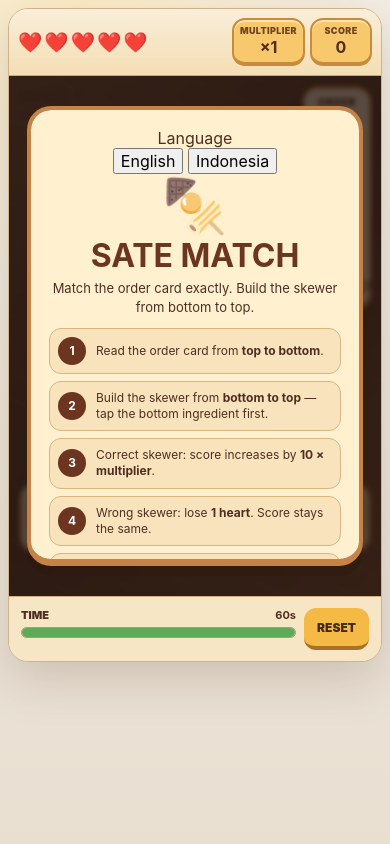
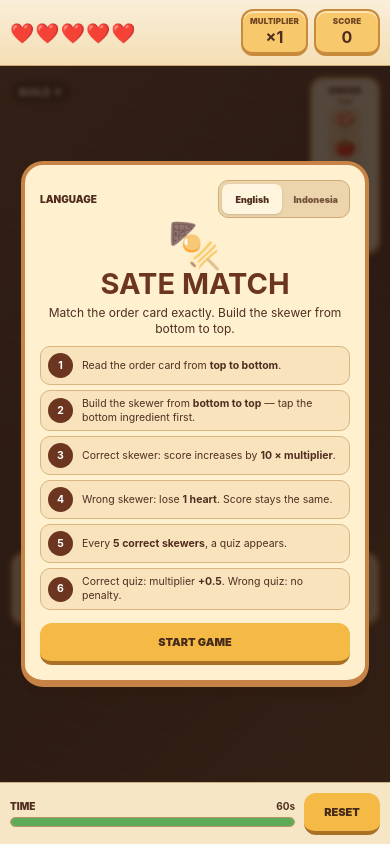
Before and after one commit to dr-iskandar/sate-match-game, a website built with Vite: page index.html in a window 390 px wide. Built offline with nearby package versions, Linux system fonts and the light colour scheme.

Commit message:
style: lock game to responsive mobile portrait layout

```diff
--- a/src/style.css
+++ b/src/style.css
@@ -1,47 +1,65 @@
 :root {
   font-family: Inter, ui-rounded, "SF Pro Rounded", system-ui, -apple-system, BlinkMacSystemFont, "Segoe UI", sans-serif;
   color: #4f2e20;
-  background: #efe8dc;
+  background: #2e211a;
   font-synthesis: none;
   text-rendering: optimizeLegibility;
 }
 
 * { box-sizing: border-box; }
 
-body {
+html,
+body,
+#app {
   margin: 0;
+  width: 100%;
   min-width: 320px;
-  min-height: 100vh;
-  background:
-    radial-gradient(circle at 20% 0%, rgba(255, 235, 186, .72), transparent 32%),
-    linear-gradient(180deg, #f3ede3, #e8dfd1);
+  min-height: 100%;
 }
 
-button, input { font: inherit; }
+body {
+  min-height: 100vh;
+  min-height: 100dvh;
+  overflow: hidden;
+  background:
+    radial-gradient(circle at 50% 15%, rgba(255, 235, 186, .16), transparent 28%),
+    #2e211a;
+}
+
+button,
+input { font: inherit; }
 button { -webkit-tap-highlight-color: transparent; }
 
 .app-shell {
   width: 100%;
-  padding: 18px;
-  display: flex;
-  justify-content: center;
+  height: 100vh;
+  height: 100dvh;
+  display: grid;
+  place-items: center;
 }
 
 .game-card {
-  width: min(100%, 470px);
+  width: 100%;
+  height: 100vh;
+  height: 100dvh;
+  max-width: 430px;
+  display: flex;
+  flex-direction: column;
   overflow: hidden;
-  border: 1px solid #cdb48d;
-  border-radius: 26px;
+  border: 0;
+  border-radius: 0;
   background: #f6e7c8;
-  box-shadow: 0 18px 48px rgba(72, 44, 25, .18);
 }
 
 .hud {
+  flex: 0 0 auto;
+  min-height: 64px;
   display: grid;
-  grid-template-columns: 1fr auto auto;
-  gap: 8px;
+  grid-template-columns: minmax(0, 1fr) auto auto;
+  gap: 6px;
   align-items: center;
-  padding: 12px 13px;
+  padding: 9px 10px;
+  padding-top: max(9px, env(safe-area-inset-top));
   background:
     linear-gradient(180deg, rgba(255,255,255,.5), transparent),
     #f4deb4;
@@ -49,11 +67,12 @@ button { -webkit-tap-highlight-color: transparent; }
 }
 
 .hearts {
+  min-width: 0;
   display: flex;
-  gap: 2px;
-  min-width: 0;
-  font-size: clamp(18px, 5vw, 23px);
+  gap: 1px;
+  align-items: center;
   white-space: nowrap;
+  font-size: clamp(16px, 5vw, 21px);
 }
 
 .heart.empty {
@@ -62,12 +81,12 @@ button { -webkit-tap-highlight-color: transparent; }
 }
 
 .hud-pill {
-  min-width: 76px;
-  padding: 6px 10px;
+  min-width: 66px;
+  padding: 5px 7px;
   text-align: center;
   border: 2px solid #c78b3b;
   border-bottom-width: 4px;
-  border-radius: 13px;
+  border-radius: 12px;
   background: #f8c86d;
   box-shadow: inset 0 2px 0 rgba(255,255,255,.48);
 }
@@ -75,19 +94,27 @@ button { -webkit-tap-highlight-color: transparent; }
 .hud-pill span {
   display: block;
   margin-bottom: 1px;
-  font-size: 9px;
+  overflow: hidden;
+  font-size: 8px;
   font-weight: 900;
-  letter-spacing: .04em;
+  letter-spacing: .02em;
+  text-overflow: ellipsis;
   text-transform: uppercase;
+  white-space: nowrap;
   color: #704522;
 }
 
-.hud-pill strong { font-size: 18px; }
+.hud-pill strong { font-size: 16px; }
 
 .play-area {
   position: relative;
-  min-height: 548px;
-  padding: 14px;
+  flex: 1 1 auto;
+  min-height: 0;
+  display: flex;
+  flex-direction: column;
+  justify-content: center;
+  gap: 6px;
+  padding: 8px 10px 10px;
   overflow: hidden;
   background:
     repeating-linear-gradient(22deg, rgba(255,255,255,.025) 0 2px, transparent 2px 26px),
@@ -97,66 +124,93 @@ button { -webkit-tap-highlight-color: transparent; }
 .order-card {
   position: absolute;
   z-index: 9;
-  top: 14px;
-  right: 13px;
-  width: 82px;
-  padding: 7px 7px 9px;
+  top: 10px;
+  right: 9px;
+  width: 72px;
+  padding: 6px 6px 7px;
   border: 3px solid #c58a50;
   border-bottom-width: 5px;
-  border-radius: 16px;
+  border-radius: 14px;
   background: #fff4df;
   box-shadow: 0 5px 14px rgba(33, 20, 14, .15);
 }
 
 .order-title {
-  margin-bottom: 5px;
+  margin-bottom: 2px;
   text-align: center;
-  font-size: 10px;
+  font-size: 9px;
   font-weight: 950;
-  letter-spacing: .07em;
+  letter-spacing: .04em;
+}
+
+.order-edge {
+  text-align: center;
+  color: #9a7450;
+  font-size: 7px;
+  font-weight: 900;
+  letter-spacing: .08em;
 }
 
 .order-stack {
   display: flex;
   flex-direction: column;
   align-items: center;
-  gap: 2px;
+  gap: 1px;
+  margin: 2px 0;
 }
 
 .order-item {
-  width: 36px;
-  height: 27px;
+  width: 32px;
+  height: 24px;
   display: grid;
   place-items: center;
   border: 1px solid rgba(94, 56, 28, .15);
-  border-radius: 8px;
+  border-radius: 7px;
   background: #f8e1b4;
-  font-size: 20px;
+  font-size: 18px;
+}
+
+.build-chip {
+  position: absolute;
+  z-index: 8;
+  top: 14px;
+  left: 10px;
+  padding: 5px 8px;
+  border: 1px solid rgba(255,255,255,.18);
+  border-radius: 999px;
+  background: rgba(50, 28, 18, .58);
+  color: #fff2d7;
+  font-size: 10px;
+  font-weight: 950;
+  letter-spacing: .04em;
 }
 
 .grill-wrap {
-  padding-top: 34px;
+  flex: 0 1 auto;
   display: flex;
   justify-content: center;
+  align-items: center;
+  padding-top: 22px;
 }
 
 .grill {
   position: relative;
-  width: min(300px, 78vw);
+  width: min(70vw, 270px, 34dvh);
+  min-width: 210px;
   aspect-ratio: 1;
   overflow: hidden;
-  border: 12px solid #cd3f35;
+  border: 10px solid #cd3f35;
   border-radius: 50%;
   background: radial-gradient(circle, #9f3427 0 11%, #4c2821 25%, #20201f 62%);
   box-shadow:
-    0 8px 0 #6c2820,
-    0 18px 30px rgba(18, 11, 8, .34),
-    inset 0 0 30px rgba(255, 120, 41, .2);
+    0 7px 0 #6c2820,
+    0 14px 24px rgba(18, 11, 8, .32),
+    inset 0 0 24px rgba(255, 120, 41, .2);
 }
 
 .coal {
   position: absolute;
-  inset: 44px;
+  inset: 15%;
   border-radius: 50%;
   background:
     radial-gradient(circle at 25% 25%, rgba(255, 145, 50, .65), transparent 12%),
@@ -167,21 +221,21 @@ button { -webkit-tap-highlight-color: transparent; }
 
 .grid-lines {
   position: absolute;
-  inset: 15px;
+  inset: 5%;
   border-radius: 50%;
   opacity: .82;
   background:
-    repeating-linear-gradient(90deg, transparent 0 22px, #5f605f 22px 27px),
-    repeating-linear-gradient(0deg, transparent 0 22px, #5f605f 22px 27px);
+    repeating-linear-gradient(90deg, transparent 0 20px, #5f605f 20px 24px),
+    repeating-linear-gradient(0deg, transparent 0 20px, #5f605f 20px 24px);
 }
 
 .stick {
   position: absolute;
   z-index: 5;
-  top: 17px;
+  top: 6%;
   left: 50%;
-  width: 10px;
-  height: calc(100% - 34px);
+  width: 9px;
+  height: 88%;
   transform: translateX(-50%);
   border-radius: 7px;
   background: linear-gradient(90deg, #b76e35, #ffd187 50%, #ad632e);
@@ -191,10 +245,10 @@ button { -webkit-tap-highlight-color: transparent; }
 .player-stack {
   position: absolute;
   z-index: 7;
-  top: 52px;
+  top: 18%;
   left: 50%;
-  width: 78px;
-  height: 185px;
+  width: 72px;
+  height: 62%;
   transform: translateX(-50%);
   display: flex;
   flex-direction: column-reverse;
@@ -204,12 +258,12 @@ button { -webkit-tap-highlight-color: transparent; }
 }
 
 .skewer-piece {
-  width: 64px;
-  height: 34px;
+  width: 60px;
+  height: clamp(28px, 4.2dvh, 34px);
   display: grid;
   place-items: center;
   margin-top: -2px;
-  font-size: 31px;
+  font-size: clamp(26px, 7vw, 31px);
   filter: drop-shadow(0 3px 1px rgba(0,0,0,.24));
   animation: piece-pop .16s ease-out;
 }
@@ -220,25 +274,28 @@ button { -webkit-tap-highlight-color: transparent; }
 }
 
 .status {
-  min-height: 31px;
+  flex: 0 0 auto;
+  min-height: 28px;
   display: grid;
   place-items: center;
-  padding: 4px 8px;
+  padding: 2px 8px;
   text-align: center;
   color: #fff8df;
-  font-size: 14px;
+  font-size: 12px;
   font-weight: 900;
+  line-height: 1.25;
   text-shadow: 0 2px 1px rgba(24, 12, 7, .55);
 }
 
 .ingredients {
+  flex: 0 0 auto;
   display: grid;
-  grid-template-columns: repeat(6, 1fr);
-  gap: 6px;
-  padding: 8px;
+  grid-template-columns: repeat(6, minmax(0, 1fr));
+  gap: 4px;
+  padding: 6px;
   border: 3px solid #c58d55;
   border-bottom-width: 5px;
-  border-radius: 17px;
+  border-radius: 15px;
   background: #f5dfb7;
   box-shadow: 0 5px 0 rgba(49, 26, 15, .15);
 }
@@ -246,10 +303,11 @@ button { -webkit-tap-highlight-color: transparent; }
 .ingredient-btn,
 .quiz-option {
   min-width: 0;
-  min-height: 58px;
+  min-height: 50px;
+  padding: 5px 2px;
   border: 2px solid #d7b27a;
   border-bottom-width: 4px;
-  border-radius: 12px;
+  border-radius: 11px;
   background: #fff4dc;
   color: #4f2e20;
   cursor: pointer;
@@ -259,16 +317,16 @@ button { -webkit-tap-highlight-color: transparent; }
 .ingredient-btn span,
 .quiz-option span {
   display: block;
-  font-size: 29px;
+  font-size: clamp(23px, 7vw, 29px);
   line-height: 1;
 }
 
 .ingredient-btn small,
 .quiz-option small {
   display: block;
-  margin-top: 4px;
+  margin-top: 3px;
   overflow: hidden;
-  font-size: 9px;
+  font-size: 8px;
   font-weight: 850;
   text-overflow: ellipsis;
   white-space: nowrap;
@@ -276,16 +334,20 @@ button { -webkit-tap-highlight-color: transparent; }
 
 .ingredient-btn:active,
 .quiz-option:active,
-.btn:active {
+.btn:active,
+.lang-btn:active {
   transform: translateY(2px);
 }
 
 .footer-bar {
+  flex: 0 0 auto;
+  min-height: 62px;
   display: grid;
-  grid-template-columns: 1fr auto auto;
-  gap: 8px;
+  grid-template-columns: minmax(0, 1fr) auto;
+  gap: 9px;
   align-items: center;
-  padding: 11px 12px;
+  padding: 9px 10px;
+  padding-bottom: max(9px, env(safe-area-inset-bottom));
   background: #f7e6c5;
   border-top: 1px solid #cdb084;
 }
@@ -295,12 +357,12 @@ button { -webkit-tap-highlight-color: transparent; }
   display: flex;
   justify-content: space-between;
   margin-bottom: 5px;
-  font-size: 11px;
+  font-size: 10px;
   font-weight: 900;
 }
 
 .time-bar {
-  height: 11px;
+  height: 10px;
   overflow: hidden;
   border: 1px solid #b69768;
   border-radius: 999px;
@@ -323,16 +385,14 @@ button { -webkit-tap-highlight-color: transparent; }
   border-bottom: 4px solid #aa7026;
   border-radius: 12px;
   color: #452a1b;
-  font-size: 12px;
+  font-size: 11px;
   font-weight: 950;
   cursor: pointer;
 }
 
 .btn.primary { background: #f5ba45; }
-.btn.secondary {
-  background: #ead6af;
-  border-bottom-color: #b79a6f;
-}
+.reset-btn { min-width: 76px; }
+.start-btn { width: 100%; margin-top: 2px; }
 
 .overlay {
   position: absolute;
@@ -340,66 +400,105 @@ button { -webkit-tap-highlight-color: transparent; }
   inset: 0;
   display: grid;
   place-items: center;
-  padding: 18px;
-  background: rgba(35, 21, 14, .76);
+  padding: 12px;
+  background: rgba(35, 21, 14, .78);
   backdrop-filter: blur(2px);
 }
 
 .hidden { display: none !important; }
 
 .panel {
-  width: min(100%, 350px);
-  max-height: 95%;
+  width: min(100%, 348px);
+  max-height: calc(100% - 8px);
   overflow: auto;
-  padding: 18px;
+  padding: 15px;
   border: 4px solid #c78245;
   border-bottom-width: 7px;
-  border-radius: 24px;
+  border-radius: 22px;
   background: #fff0cf;
   box-shadow: 0 10px 0 rgba(45, 23, 12, .3);
   text-align: center;
 }
 
+.language-row {
+  display: flex;
+  justify-content: space-between;
+  align-items: center;
+  gap: 8px;
+  margin-bottom: 5px;
+  font-size: 10px;
+  font-weight: 900;
+  text-transform: uppercase;
+}
+
+.language-switch {
+  display: grid;
+  grid-template-columns: repeat(2, 1fr);
+  gap: 3px;
+  padding: 3px;
+  border: 1px solid #d2aa73;
+  border-radius: 10px;
+  background: #ecd5ac;
+}
+
+.lang-btn {
+  min-height: 30px;
+  padding: 4px 8px;
+  border: 0;
+  border-radius: 7px;
+  background: transparent;
+  color: #72513a;
+  font-size: 9px;
+  font-weight: 900;
+  cursor: pointer;
+}
+
+.lang-btn.active {
+  background: #fff5df;
+  color: #4d2c1c;
+  box-shadow: 0 1px 3px rgba(52, 29, 17, .16);
+}
+
 .panel h1,
 .panel h2 {
-  margin: 4px 0 8px;
+  margin: 3px 0 7px;
   color: #6b351f;
   line-height: .95;
 }
 
-.panel h1 { font-size: 32px; }
-.panel h2 { font-size: 32px; }
-.panel-hero { font-size: 52px; }
+.panel h1 { font-size: 29px; }
+.panel h2 { font-size: 30px; }
+.panel-hero { font-size: 44px; line-height: 1; }
 
 .subtitle {
-  margin: 0 0 12px;
-  font-size: 13px;
-  line-height: 1.4;
+  margin: 0 0 9px;
+  font-size: 12px;
+  line-height: 1.35;
 }
 
 .steps {
   display: grid;
-  gap: 7px;
-  margin: 12px 0 14px;
+  gap: 5px;
+  margin: 9px 0 11px;
   text-align: left;
 }
 
 .step {
   display: grid;
-  grid-template-columns: 30px 1fr;
-  gap: 8px;
+  grid-template-columns: 27px minmax(0, 1fr);
+  gap: 7px;
   align-items: center;
-  padding: 8px;
+  padding: 6px 7px;
   border: 1px solid #d9b680;
-  border-radius: 12px;
+  border-radius: 10px;
   background: #f8e3bd;
-  font-size: 12px;
-  line-height: 1.35;
+  font-size: 10.5px;
+  line-height: 1.3;
 }
 
 .step b {
-  width: 28px;
-  height: 28px;
+  width: 25px;
+  height: 25px;
   display: grid;
   place-items: center;
   border-radius: 50%;
@@ -408,85 +507,79 @@ button { -webkit-tap-highlight-color: transparent; }
 }
 
 .quiz-badge {
-  width: 58px;
-  height: 58px;
+  width: 54px;
+  height: 54px;
   margin: 0 auto -2px;
   display: grid;
   place-items: center;
   border-radius: 50%;
   background: #f6c540;
   color: #6a321b;
-  font-size: 38px;
+  font-size: 34px;
   font-weight: 950;
 }
 
 .quiz-panel p {
   margin: 6px 0;
+  font-size: 13px;
   font-weight: 800;
 }
 
 .quiz-ingredient {
-  margin: 8px 0 13px;
-  font-size: 70px;
+  margin: 6px 0 11px;
+  font-size: 62px;
   filter: drop-shadow(0 4px 1px rgba(0,0,0,.12));
 }
 
 .quiz-options {
   display: grid;
-  grid-template-columns: repeat(2, 1fr);
-  gap: 9px;
+  grid-template-columns: repeat(2, minmax(0, 1fr));
+  gap: 8px;
 }
 
-.quiz-option {
-  min-height: 82px;
-}
-
+.quiz-option { min-height: 74px; }
 .quiz-option.correct {
   border-color: #4da45d;
   background: #e4f4d9;
 }
-
 .quiz-option.wrong {
   border-color: #e14e44;
   background: #ffe2dc;
 }
-
 .quiz-option:disabled { cursor: default; }
 
 .quiz-result {
-  margin-top: 12px;
-  padding: 10px;
-  border-radius: 12px;
-  font-size: 13px;
+  margin-top: 10px;
+  padding: 9px;
+  border-radius: 11px;
+  font-size: 12px;
   font-weight: 900;
 }
-
 .quiz-result.success {
   background: #e4f4d9;
   color: #2f7e42;
 }
-
 .quiz-result.error {
   background: #ffe2dc;
   color: #b93c32;
 }
 
 .gameover-panel .label {
-  margin-top: 12px;
-  font-size: 11px;
+  margin-top: 10px;
+  font-size: 10px;
   font-weight: 900;
   letter-spacing: .08em;
 }
 
 .final-score {
   margin: 4px 0 8px;
-  font-size: 48px;
+  font-size: 46px;
   font-weight: 950;
 }
 
 .summary {
-  margin-bottom: 15px;
-  font-size: 12px;
+  margin-bottom: 13px;
+  font-size: 11px;
   line-height: 1.4;
 }
 
@@ -494,16 +587,16 @@ button { -webkit-tap-highlight-color: transparent; }
   position: absolute;
   z-index: 40;
   left: 50%;
-  bottom: 103px;
+  bottom: 78px;
   width: max-content;
-  max-width: calc(100% - 40px);
+  max-width: calc(100% - 28px);
   transform: translateX(-50%);
-  padding: 10px 14px;
+  padding: 9px 12px;
   border: 2px solid #d7ad6c;
-  border-radius: 13px;
+  border-radius: 12px;
   background: rgba(255, 247, 226, .97);
   box-shadow: 0 7px 18px rgba(0,0,0,.18);
-  font-size: 12px;
+  font-size: 11px;
   font-weight: 950;
   text-align: center;
 }
@@ -512,7 +605,6 @@ button { -webkit-tap-highlight-color: transparent; }
   color: #337c43;
   border-color: #79ad66;
 }
-
 .toast.error {
   color: #b33b31;
   border-color: #df7365;
@@ -523,22 +615,32 @@ button:focus-visible {
   outline-offset: 2px;
 }
 
-@media (max-width: 390px) {
-  .app-shell { padding: 8px; }
-  .game-card { border-radius: 20px; }
-  .hud { padding: 9px; gap: 5px; }
-  .hud-pill { min-width: 62px; padding: 5px 6px; }
-  .hud-pill strong { font-size: 16px; }
-  .play-area { min-height: 520px; padding: 10px; }
-  .order-card { width: 70px; right: 9px; top: 10px; }
-  .grill-wrap { padding-top: 34px; }
-  .ingredients { gap: 4px; padding: 6px; }
-  .ingredient-btn { min-height: 52px; }
-  .ingredient-btn span { font-size: 25px; }
+@media (max-height: 700px) {
+  .hud { min-height: 56px; padding-top: max(6px, env(safe-area-inset-top)); padding-bottom: 6px; }
+  .play-area { gap: 3px; padding-top: 5px; padding-bottom: 6px; }
+  .grill-wrap { padding-top: 14px; }
+  .grill { width: min(64vw, 225px, 31dvh); min-width: 188px; }
+  .status { min-height: 22px; font-size: 10.5px; }
+  .ingredient-btn { min-height: 44px; }
   .ingredient-btn small { display: none; }
-  .footer-bar { grid-template-columns: 1fr auto; }
-  .footer-bar .secondary { grid-column: 1 / 2; grid-row: 2; }
-  .footer-bar .primary { grid-column: 2 / 3; grid-row: 1 / 3; }
+  .footer-bar { min-height: 54px; padding-top: 6px; padding-bottom: max(6px, env(safe-area-inset-bottom)); }
+  .panel { padding: 11px; }
+  .panel-hero { font-size: 36px; }
+  .panel h1 { font-size: 25px; }
+  .steps { gap: 4px; margin: 6px 0 8px; }
+  .step { padding: 4px 6px; font-size: 9.5px; }
+  .step b { width: 22px; height: 22px; }
+}
+
+@media (min-width: 600px) {
+  .app-shell { padding: 20px; }
+  .game-card {
+    width: 390px;
+    height: min(844px, calc(100dvh - 40px));
+    border: 1px solid #cdb48d;
+    border-radius: 28px;
+    box-shadow: 0 20px 60px rgba(0,0,0,.36);
+  }
 }
 
 @media (prefers-reduced-motion: reduce) {
```
